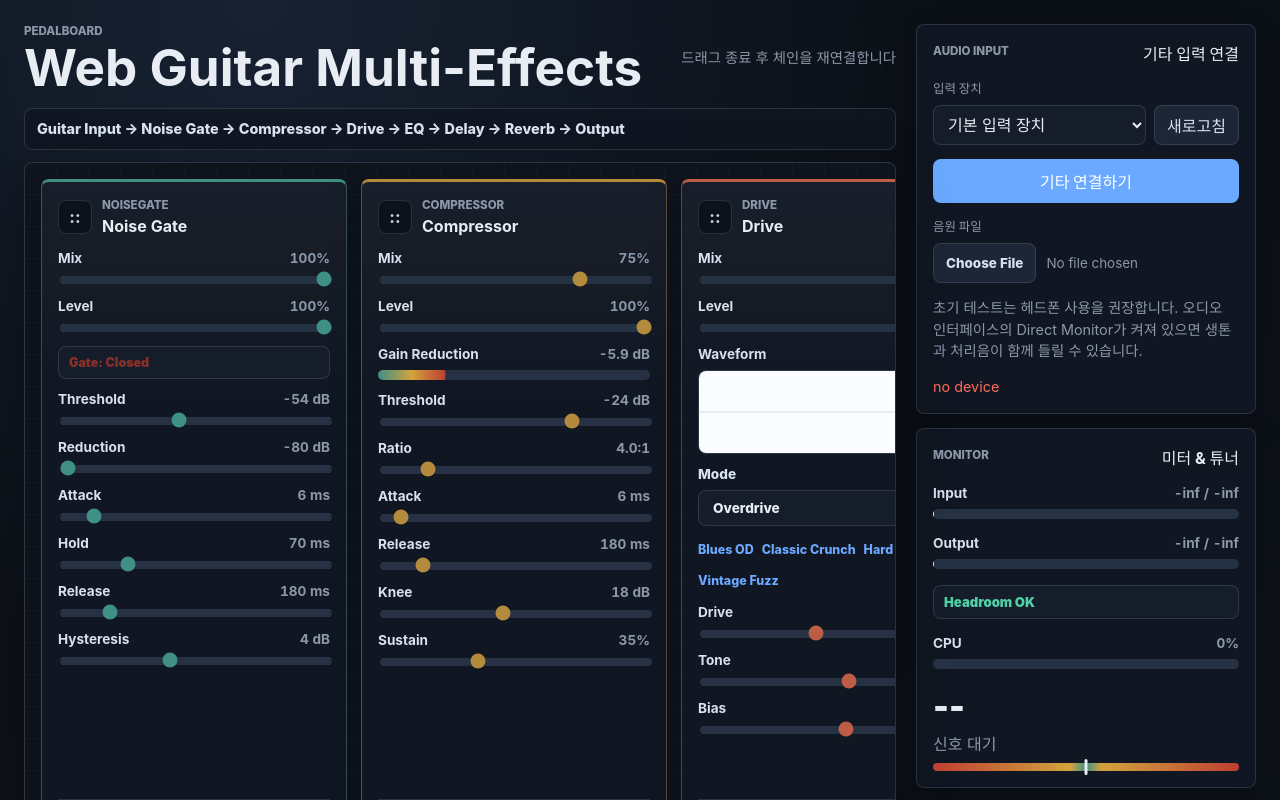
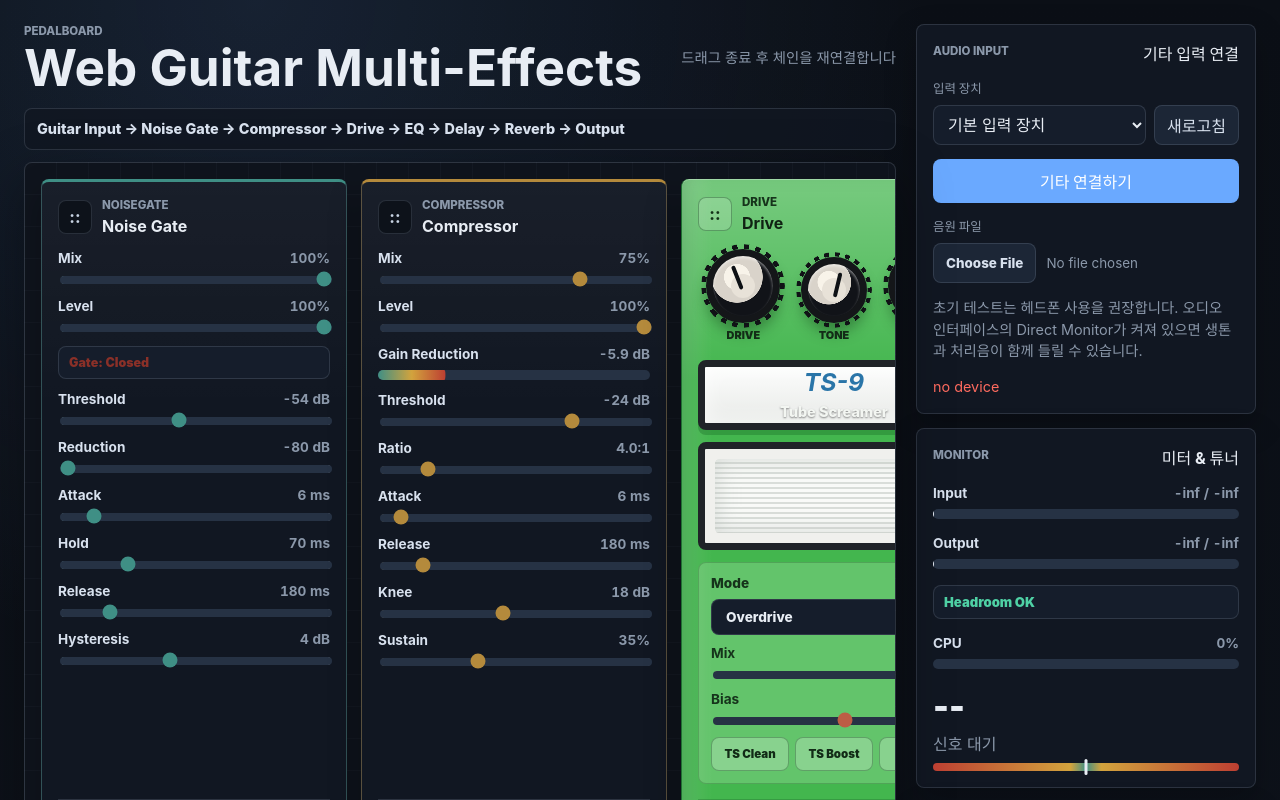
Before and after one commit to kimyounggaur/Guitar-Pedalboard, a React (Vite) app: page / in a window 1280 px wide. Shown: the top 800 px of the page. Built offline with nearby package versions, Linux system fonts and the light colour scheme.

Commit message:
Restyle drive pedal as tube overdrive stompbox

```diff
--- a/src/components/PedalCard.tsx
+++ b/src/components/PedalCard.tsx
@@ -53,9 +53,9 @@ export function PedalCard({ pedal, dragHandleProps, isDragging = false }: PedalC
 
   return (
     <article
-      className={`pedal-card${pedal.bypassed ? ' is-bypassed' : ''}${
-        !pedal.enabled ? ' is-disabled' : ''
-      }${isDragging ? ' is-dragging' : ''}`}
+      className={`pedal-card${pedal.type === 'drive' ? ' pedal-card-drive' : ''}${
+        pedal.bypassed ? ' is-bypassed' : ''
+      }${!pedal.enabled ? ' is-disabled' : ''}${isDragging ? ' is-dragging' : ''}`}
       style={{ '--pedal-color': pedal.color } as CSSProperties}
       onClick={() => setActivePedal(pedal.id)}
     >
@@ -81,6 +81,8 @@ export function PedalCard({ pedal, dragHandleProps, isDragging = false }: PedalC
         onTouchStart={stopControlEvent}
         onKeyDown={stopControlEvent}
       >
+        {pedal.type !== 'drive' && (
+          <>
             <SliderControl
               label="Mix"
               value={pedal.params.mix}
@@ -99,6 +101,8 @@ export function PedalCard({ pedal, dragHandleProps, isDragging = false }: PedalC
               displayValue={`${Math.round(pedal.params.level)}%`}
               onChange={(value) => commitParam('level', value)}
             />
+          </>
+        )}
 
         {pedal.type === 'noiseGate' && (
           <NoiseGatePedal
--- a/src/components/effects/DrivePedal.tsx
+++ b/src/components/effects/DrivePedal.tsx
@@ -1,7 +1,6 @@
+import type { CSSProperties } from 'react';
 import type { DriveParams, PedalParamValue } from '../../audio/types';
-import { useAudioStore } from '../../store/audioStore';
 import { SliderControl } from '../SliderControl';
-import { WaveformCanvas } from '../WaveformCanvas';
 
 interface DrivePedalProps {
   params: DriveParams;
@@ -9,24 +8,54 @@ interface DrivePedalProps {
 }
 
 const presets: Record<string, Pick<DriveParams, 'mode' | 'drive' | 'tone' | 'level' | 'mix' | 'bias'>> = {
-  'Blues OD': { mode: 'overdrive', drive: 36, tone: 58, level: 96, mix: 84, bias: 0.12 },
-  'Classic Crunch': { mode: 'crunch', drive: 56, tone: 62, level: 94, mix: 88, bias: 0.04 },
-  'Hard Rock': { mode: 'distortion', drive: 76, tone: 68, level: 90, mix: 92, bias: 0 },
-  'Vintage Fuzz': { mode: 'fuzz', drive: 88, tone: 48, level: 86, mix: 100, bias: -0.08 },
+  'TS Clean': { mode: 'overdrive', drive: 28, tone: 54, level: 96, mix: 82, bias: 0.1 },
+  'TS Boost': { mode: 'overdrive', drive: 42, tone: 58, level: 100, mix: 88, bias: 0.12 },
+  Crunch: { mode: 'crunch', drive: 62, tone: 62, level: 92, mix: 90, bias: 0.04 },
 };
 
 export function DrivePedal({ params, onChange }: DrivePedalProps) {
-  const inputWaveform = useAudioStore((state) => state.inputWaveform);
-  const outputWaveform = useAudioStore((state) => state.outputWaveform);
-
   const applyPreset = (name: string) => {
     const preset = presets[name];
     Object.entries(preset).forEach(([key, value]) => onChange(key as keyof DriveParams, value));
   };
 
   return (
-    <>
-      <WaveformCanvas input={inputWaveform} output={outputWaveform} />
+    <div className="tube-drive-ui" aria-label="Tube style overdrive controls">
+      <div className="tube-knob-deck">
+        <DriveKnob
+          label="Drive"
+          value={params.drive}
+          min={0}
+          max={100}
+          onChange={(value) => onChange('drive', value)}
+        />
+        <DriveKnob
+          label="Tone"
+          value={params.tone}
+          min={0}
+          max={100}
+          size="small"
+          onChange={(value) => onChange('tone', value)}
+        />
+        <DriveKnob
+          label="Level"
+          value={params.level}
+          min={0}
+          max={100}
+          onChange={(value) => onChange('level', value)}
+        />
+      </div>
+
+      <div className="tube-brand-plate">
+        <strong>TS-9</strong>
+        <span>Tube Screamer</span>
+      </div>
+
+      <div className="tube-footswitch-pad" aria-hidden="true">
+        <span />
+      </div>
+
+      <div className="tube-utility-controls">
         <label className="select-control">
           <span>Mode</span>
           <select value={params.mode} onChange={(event) => onChange('mode', event.currentTarget.value)}>
@@ -36,30 +65,15 @@ export function DrivePedal({ params, onChange }: DrivePedalProps) {
             <option value="fuzz">Fuzz</option>
           </select>
         </label>
-      <div className="preset-buttons">
-        {Object.keys(presets).map((name) => (
-          <button type="button" className="text-button" key={name} onClick={() => applyPreset(name)}>
-            {name}
-          </button>
-        ))}
-      </div>
+
         <SliderControl
-        label="Drive"
-        value={params.drive}
+          label="Mix"
+          value={params.mix}
           min={0}
           max={100}
           step={1}
-        unit="%"
-        onChange={(value) => onChange('drive', value)}
-      />
-      <SliderControl
-        label="Tone"
-        value={params.tone}
-        min={0}
-        max={100}
-        step={1}
-        unit="%"
-        onChange={(value) => onChange('tone', value)}
+          displayValue={`${Math.round(params.mix)}%`}
+          onChange={(value) => onChange('mix', value)}
         />
         <SliderControl
           label="Bias"
@@ -67,8 +81,50 @@ export function DrivePedal({ params, onChange }: DrivePedalProps) {
           min={-1}
           max={1}
           step={0.01}
+          displayValue={params.bias.toFixed(2)}
           onChange={(value) => onChange('bias', value)}
         />
-    </>
+
+        <div className="tube-preset-row">
+          {Object.keys(presets).map((name) => (
+            <button type="button" key={name} onClick={() => applyPreset(name)}>
+              {name}
+            </button>
+          ))}
+        </div>
+      </div>
+    </div>
   );
 }
+
+interface DriveKnobProps {
+  label: string;
+  value: number;
+  min: number;
+  max: number;
+  size?: 'small' | 'large';
+  onChange: (value: number) => void;
+}
+
+function DriveKnob({ label, value, min, max, size = 'large', onChange }: DriveKnobProps) {
+  const normalized = (value - min) / (max - min);
+  const rotation = -135 + normalized * 270;
+
+  return (
+    <label className={`tube-knob tube-knob-${size}`}>
+      <span className="tube-knob-shell" style={{ '--knob-rotation': `${rotation}deg` } as CSSProperties}>
+        <input
+          type="range"
+          min={min}
+          max={max}
+          step={1}
+          value={value}
+          aria-label={label}
+          onChange={(event) => onChange(Number(event.currentTarget.value))}
+        />
+        <i />
+      </span>
+      <span className="tube-knob-label">{label}</span>
+    </label>
+  );
+}
--- a/src/styles/globals.css
+++ b/src/styles/globals.css
@@ -194,6 +194,37 @@ h2 {
   transform: scale(1.03);
 }
 
+.pedal-card-drive {
+  overflow: hidden;
+  border: 1px solid #1f6f32;
+  border-top: 0;
+  background:
+    linear-gradient(180deg, rgba(255, 255, 255, 0.28), transparent 30%),
+    linear-gradient(90deg, rgba(255, 255, 255, 0.14), transparent 10%, transparent 90%, rgba(0, 0, 0, 0.18)),
+    #43b64e;
+  color: #102213;
+  box-shadow:
+    inset 0 1px 0 rgba(255, 255, 255, 0.32),
+    inset 0 -14px 24px rgba(14, 83, 28, 0.35),
+    0 18px 36px rgba(0, 0, 0, 0.32);
+}
+
+.pedal-card-drive .pedal-header {
+  color: #102213;
+}
+
+.pedal-card-drive .pedal-kicker,
+.pedal-card-drive .control-row,
+.pedal-card-drive .select-control {
+  color: #16331b;
+}
+
+.pedal-card-drive .drag-handle {
+  border-color: rgba(9, 55, 20, 0.35);
+  background: rgba(255, 255, 255, 0.18);
+  color: #123117;
+}
+
 .pedal-header {
   justify-content: flex-start;
   gap: 10px;
@@ -232,6 +263,167 @@ h2 {
   margin-top: auto;
   padding-top: 12px;
   border-top: 1px solid var(--border);
+}
+
+.tube-drive-ui {
+  display: grid;
+  gap: 12px;
+}
+
+.tube-knob-deck {
+  display: grid;
+  grid-template-columns: 1fr 0.82fr 1fr;
+  gap: 8px;
+  align-items: end;
+  padding: 2px 0 6px;
+}
+
+.tube-knob {
+  display: grid;
+  justify-items: center;
+  gap: 5px;
+  min-width: 0;
+  color: #142a18;
+  font-size: 0.68rem;
+  font-weight: 900;
+  text-transform: uppercase;
+}
+
+.tube-knob-shell {
+  position: relative;
+  display: grid;
+  width: 74px;
+  height: 74px;
+  place-items: center;
+  border: 7px solid #141619;
+  border-radius: 50%;
+  background:
+    radial-gradient(circle at 40% 35%, #f8f3e9 0 24%, #d9d3ca 25% 48%, #111318 49% 100%);
+  box-shadow:
+    0 10px 14px rgba(19, 63, 25, 0.42),
+    inset 0 2px 3px rgba(255, 255, 255, 0.5);
+}
+
+.tube-knob-small .tube-knob-shell {
+  width: 66px;
+  height: 66px;
+}
+
+.tube-knob-shell::before {
+  content: "";
+  position: absolute;
+  inset: -12px;
+  border-radius: 50%;
+  background:
+    repeating-conic-gradient(from -135deg, #101216 0 8deg, transparent 8deg 17deg);
+  -webkit-mask: radial-gradient(circle, transparent 0 62%, #000 63% 72%, transparent 73%);
+  mask: radial-gradient(circle, transparent 0 62%, #000 63% 72%, transparent 73%);
+}
+
+.tube-knob-shell::after {
+  content: "";
+  position: absolute;
+  top: 8px;
+  left: 50%;
+  width: 4px;
+  height: 25px;
+  border-radius: 999px;
+  background: #0e1115;
+  transform: translateX(-50%) rotate(var(--knob-rotation));
+  transform-origin: 50% 28px;
+}
+
+.tube-knob-shell input {
+  position: absolute;
+  inset: 0;
+  width: 100%;
+  height: 100%;
+  opacity: 0;
+  cursor: pointer;
+}
+
+.tube-knob-shell i {
+  display: block;
+  width: 24px;
+  height: 24px;
+  border-radius: 50%;
+  background: #e8e2d8;
+}
+
+.tube-brand-plate {
+  display: grid;
+  gap: 2px;
+  min-height: 70px;
+  place-items: center;
+  border: 7px solid #202328;
+  border-radius: 8px;
+  background:
+    linear-gradient(180deg, rgba(255, 255, 255, 0.84), rgba(230, 232, 229, 0.74)),
+    #edf0ee;
+  box-shadow:
+    inset 0 0 22px rgba(255, 255, 255, 0.75),
+    0 5px 0 rgba(13, 82, 25, 0.28);
+  text-align: center;
+}
+
+.tube-brand-plate strong {
+  color: #2a75a8;
+  font-size: 1.55rem;
+  font-style: italic;
+  line-height: 1;
+}
+
+.tube-brand-plate span {
+  color: #f3f6f2;
+  font-size: 0.9rem;
+  font-weight: 800;
+  text-shadow: 0 1px 2px rgba(0, 0, 0, 0.45);
+}
+
+.tube-footswitch-pad {
+  display: grid;
+  min-height: 108px;
+  padding: 10px;
+  border: 7px solid #202328;
+  border-radius: 8px;
+  background: #f0f0ed;
+}
+
+.tube-footswitch-pad span {
+  border-radius: 4px;
+  background:
+    repeating-linear-gradient(180deg, #f9faf8 0 3px, #d9ddd9 3px 5px),
+    #ecefeb;
+  box-shadow: inset 0 0 22px rgba(183, 190, 184, 0.55);
+}
+
+.tube-utility-controls {
+  display: grid;
+  gap: 10px;
+  padding: 12px;
+  border: 1px solid rgba(16, 52, 20, 0.22);
+  border-radius: 8px;
+  background: rgba(230, 255, 224, 0.2);
+}
+
+.tube-preset-row {
+  display: grid;
+  grid-template-columns: repeat(3, minmax(0, 1fr));
+  gap: 6px;
+}
+
+.tube-preset-row button {
+  min-height: 34px;
+  border: 1px solid rgba(15, 56, 22, 0.32);
+  border-radius: 8px;
+  background: rgba(255, 255, 255, 0.24);
+  color: #122b17;
+  font-size: 0.72rem;
+  font-weight: 900;
+}
+
+.pedal-card-drive .pedal-switches {
+  border-top-color: rgba(18, 74, 28, 0.25);
 }
 
 .slider-control {
```
Lines whose indentation alone changed are shown as unchanged.
